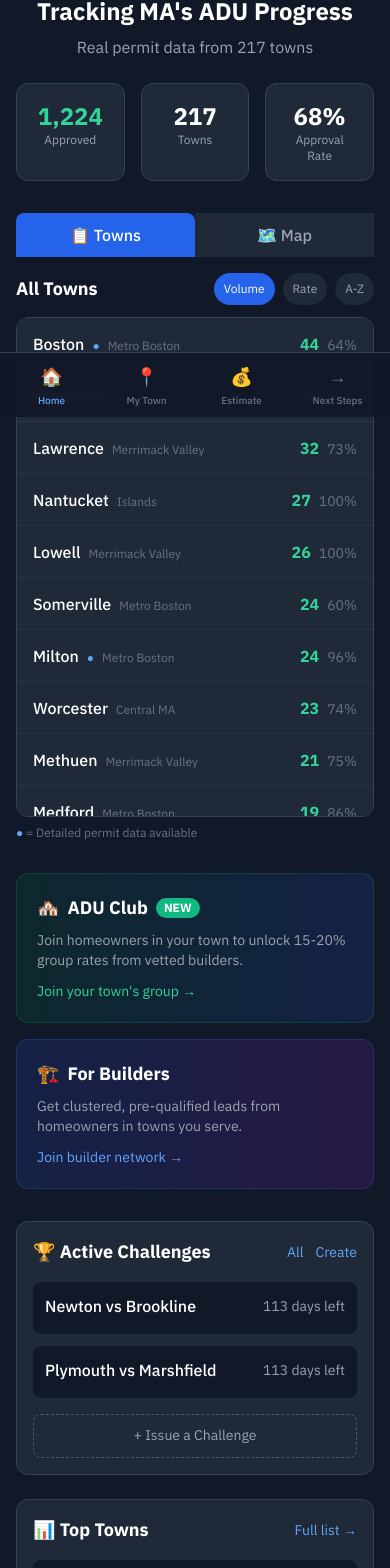
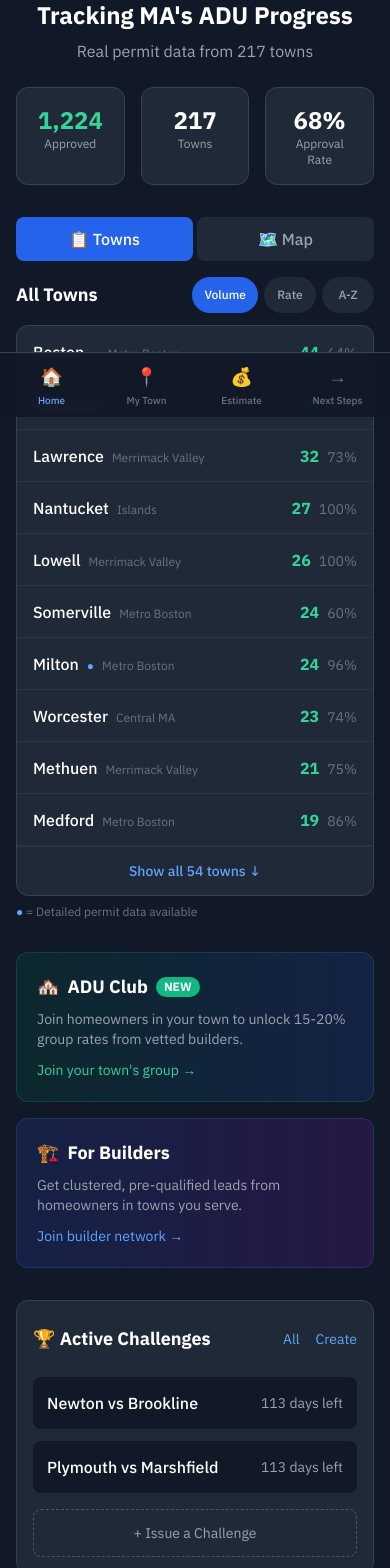
Before and after one commit to atwoodcollects/adupulse, a Next.js app: page / in a window 390 px wide. Shown: the part 427-1995 px from the top of the page. Built offline with nearby package versions, Linux system fonts and the light colour scheme.

Commit message:
Mobile perf: lazy map, collapsible town list, wider tap targets

```diff
--- a/src/app/page.tsx
+++ b/src/app/page.tsx
@@ -2,9 +2,11 @@
 
 import Link from 'next/link'
 import TownNav from '@/components/TownNav'
-import TownMap from '@/components/TownMap'
-import { useState } from 'react'
+import { useState, useEffect, lazy, Suspense } from 'react'
 import { useTown } from '@/contexts/TownContext'
+
+// Lazy load the map — only renders when user taps "Map" tab
+const TownMap = lazy(() => import('@/components/TownMap'))
 
 const towns = [
   { name: 'Boston', submitted: 69, approved: 44, region: 'Metro Boston', hasDetail: true },
@@ -70,7 +72,6 @@ const activeChallenges = [
   { townA: 'Plymouth', townB: 'Marshfield', end: '2026-05-31', daysLeft: 113 },
 ]
 
-// Intent-based entry points for mobile
 const intents = [
   { icon: '✅', label: 'Check feasibility', desc: 'Can I build an ADU?', href: '/quiz', color: 'border-emerald-500/30 bg-emerald-900/20' },
   { icon: '💰', label: 'Estimate cost & ROI', desc: 'What will it cost?', href: '/estimate', color: 'border-blue-500/30 bg-blue-900/20' },
@@ -78,10 +79,28 @@ const intents = [
   { icon: '📊', label: 'Compare towns', desc: 'How does mine stack up?', href: '/leaderboard', color: 'border-amber-500/30 bg-amber-900/20' },
 ]
 
+const MOBILE_INITIAL_COUNT = 10
+
 export default function Home() {
   const { selectedTown, setSelectedTown } = useTown()
   const [mobileTab, setMobileTab] = useState<'towns' | 'map'>('towns')
   const [sortBy, setSortBy] = useState<'volume' | 'rate' | 'alpha'>('volume')
+  const [showAllTowns, setShowAllTowns] = useState(false)
+  const [mapLoaded, setMapLoaded] = useState(false)
+  const [isDesktop, setIsDesktop] = useState(false)
+
+  // Check if desktop to auto-load map
+  useEffect(() => {
+    const mq = window.matchMedia('(min-width: 768px)')
+    setIsDesktop(mq.matches)
+    if (mq.matches) setMapLoaded(true)
+    const handler = (e: MediaQueryListEvent) => {
+      setIsDesktop(e.matches)
+      if (e.matches) setMapLoaded(true)
+    }
+    mq.addEventListener('change', handler)
+    return () => mq.removeEventListener('change', handler)
+  }, [])
 
   const sortedTowns = [...towns].sort((a, b) => {
     if (sortBy === 'alpha') return a.name.localeCompare(b.name)
@@ -97,8 +116,13 @@ export default function Home() {
   const totalSubmitted = towns.reduce((sum, t) => sum + t.submitted, 0)
   const overallRate = Math.round((totalApproved / totalSubmitted) * 100)
 
-  // Personalized town data if user has selected one
   const myTownData = selectedTown ? towns.find(t => t.name === selectedTown) : null
+
+  // Handle map tab — trigger lazy load
+  const handleMapTab = () => {
+    setMobileTab('map')
+    setMapLoaded(true)
+  }
 
   return (
     <div className="min-h-screen bg-gray-900">
@@ -124,7 +148,7 @@ export default function Home() {
       </Link>
 
       <main className="max-w-6xl mx-auto px-4 py-6 md:py-8">
-        {/* MOBILE: Personalized town header if user has one */}
+        {/* MOBILE: Personalized town header */}
         {myTownData && (
           <div className="md:hidden bg-gray-800 border border-gray-700 rounded-xl p-4 mb-4">
             <div className="flex items-center justify-between mb-2">
@@ -132,7 +156,7 @@ export default function Home() {
                 <span className="text-lg">📍</span>
                 <span className="text-white font-bold">Your Town: {selectedTown}</span>
               </div>
-              <button onClick={() => setSelectedTown('')} className="text-gray-500 text-xs hover:text-gray-300">Change</button>
+              <button onClick={() => setSelectedTown('')} className="text-gray-500 text-xs hover:text-gray-300 min-h-[32px] px-2">Change</button>
             </div>
             <div className="grid grid-cols-3 gap-2 text-center mb-3">
               <div className="bg-gray-900/50 rounded-lg p-2">
@@ -149,16 +173,16 @@ export default function Home() {
               </div>
             </div>
             <Link href={`/towns/${selectedTown?.toLowerCase().replace(/\s+/g, '-')}`}
-              className="block text-center text-blue-400 text-sm font-medium py-2 bg-blue-600/10 rounded-lg hover:bg-blue-600/20">
+              className="block text-center text-blue-400 text-sm font-medium py-2.5 bg-blue-600/10 rounded-lg hover:bg-blue-600/20 min-h-[44px]">
               View full {selectedTown} data →
             </Link>
           </div>
         )}
 
-        {/* MOBILE: Intent-based entry — "What are you trying to do?" */}
+        {/* MOBILE: Intent-based entry */}
         <div className="md:hidden mb-6">
           <h2 className="text-gray-400 text-sm font-medium mb-3">What are you trying to do?</h2>
-          <div className="grid grid-cols-2 gap-2">
+          <div className="grid grid-cols-2 gap-3">
             {intents.map(intent => (
               <Link key={intent.href} href={intent.href}
                 className={`rounded-xl p-3.5 border ${intent.color} hover:opacity-90 active:opacity-75 transition-opacity min-h-[80px]`}>
@@ -200,29 +224,30 @@ export default function Home() {
         </div>
 
         {/* Mobile Tabs */}
-        <div className="md:hidden flex mb-4">
+        <div className="md:hidden flex gap-1 mb-4">
           <button onClick={() => setMobileTab('towns')}
-            className={`flex-1 py-2.5 text-center font-medium transition-colors min-h-[44px] ${
-              mobileTab === 'towns' ? 'bg-blue-600 text-white rounded-t-lg' : 'bg-gray-800 text-gray-400'}`}>
+            className={`flex-1 py-2.5 text-center font-medium transition-colors min-h-[44px] rounded-lg ${
+              mobileTab === 'towns' ? 'bg-blue-600 text-white' : 'bg-gray-800 text-gray-400'}`}>
             📋 Towns
           </button>
-          <button onClick={() => setMobileTab('map')}
-            className={`flex-1 py-2.5 text-center font-medium transition-colors min-h-[44px] ${
-              mobileTab === 'map' ? 'bg-blue-600 text-white rounded-t-lg' : 'bg-gray-800 text-gray-400'}`}>
+          <button onClick={handleMapTab}
+            className={`flex-1 py-2.5 text-center font-medium transition-colors min-h-[44px] rounded-lg ${
+              mobileTab === 'map' ? 'bg-blue-600 text-white' : 'bg-gray-800 text-gray-400'}`}>
             🗺️ Map
           </button>
         </div>
 
         {/* Towns + Map Grid */}
         <div className="grid md:grid-cols-2 gap-6 mb-8">
+          {/* Town List */}
           <div className={`${mobileTab === 'towns' ? 'block' : 'hidden'} md:block`}>
             <div className="flex items-center justify-between mb-3">
               <h2 className="text-lg font-bold text-white">All Towns</h2>
-              <div className="flex gap-2">
+              <div className="flex gap-1.5 sm:gap-2">
                 {(['volume', 'rate', 'alpha'] as const).map(key => (
                   <button key={key} onClick={() => setSortBy(key)}
-                    className={`px-2.5 py-1.5 text-xs rounded-full min-h-[32px] ${
-                      sortBy === key ? 'bg-blue-600 text-white' : 'bg-gray-800 text-gray-400'}`}>
+                    className={`px-3 py-2 text-xs rounded-full min-h-[36px] min-w-[52px] font-medium ${
+                      sortBy === key ? 'bg-blue-600 text-white' : 'bg-gray-800 text-gray-400 hover:bg-gray-700'}`}>
                     {key === 'volume' && 'Volume'}
                     {key === 'rate' && 'Rate'}
                     {key === 'alpha' && 'A-Z'}
@@ -231,8 +256,12 @@ export default function Home() {
               </div>
             </div>
 
-            <div className="bg-gray-800 border border-gray-700 rounded-xl overflow-hidden max-h-[500px] overflow-y-auto">
-              {sortedTowns.map(town => {
+            <div className="bg-gray-800 border border-gray-700 rounded-xl overflow-hidden">
+              {/* On mobile: show limited list. On desktop: show all with scroll */}
+              <div className="md:max-h-[500px] md:overflow-y-auto">
+                {sortedTowns
+                  .slice(0, showAllTowns ? undefined : MOBILE_INITIAL_COUNT)
+                  .map(town => {
                     const rate = town.submitted > 0 ? Math.round((town.approved / town.submitted) * 100) : 0
                     const href = town.hasDetail ? `/${town.name.toLowerCase()}` : `/town/${encodeURIComponent(town.name)}`
                     const isMyTown = town.name === selectedTown
@@ -257,12 +286,40 @@ export default function Home() {
                     )
                   })}
               </div>
+
+              {/* Mobile: Show more / Show less */}
+              {!showAllTowns && sortedTowns.length > MOBILE_INITIAL_COUNT && (
+                <button
+                  onClick={() => setShowAllTowns(true)}
+                  className="md:hidden w-full py-3.5 text-blue-400 text-sm font-medium hover:bg-gray-700/30 active:bg-gray-700/50 transition-colors min-h-[48px] border-t border-gray-700/50"
+                >
+                  Show all {sortedTowns.length} towns ↓
+                </button>
+              )}
+              {showAllTowns && sortedTowns.length > MOBILE_INITIAL_COUNT && (
+                <button
+                  onClick={() => setShowAllTowns(false)}
+                  className="md:hidden w-full py-3.5 text-gray-500 text-sm font-medium hover:bg-gray-700/30 active:bg-gray-700/50 transition-colors min-h-[48px] border-t border-gray-700/50"
+                >
+                  Show less ↑
+                </button>
+              )}
+            </div>
             <p className="text-gray-500 text-xs mt-2"><span className="text-blue-400">●</span> = Detailed permit data available</p>
           </div>
 
-          <div className={`${mobileTab === 'map' ? 'block' : 'hidden'} md:block`}>
+          {/* Map — lazy loaded: only renders on desktop or when mobile user taps Map tab */}
+          <div className={`${mobileTab === 'map' || isDesktop ? 'block' : 'hidden'} ${!isDesktop && mobileTab !== 'map' ? 'md:block' : ''}`}>
             <h2 className="text-lg font-bold text-white mb-3">Map</h2>
+            {mapLoaded ? (
+              <Suspense fallback={<div className="bg-gray-800 border border-gray-700 rounded-xl h-[400px] sm:h-[500px] flex items-center justify-center text-gray-500">Loading map...</div>}>
                 <TownMap />
+              </Suspense>
+            ) : (
+              <div className="bg-gray-800 border border-gray-700 rounded-xl h-[400px] flex items-center justify-center text-gray-500 text-sm">
+                Tap &ldquo;Map&rdquo; to load
+              </div>
+            )}
           </div>
         </div>
 
@@ -292,15 +349,15 @@ export default function Home() {
           <div className="bg-gray-800 border border-gray-700 rounded-xl p-4 md:p-6">
             <div className="flex items-center justify-between mb-4">
               <h2 className="text-lg font-bold text-white">🏆 Active Challenges</h2>
-              <div className="flex gap-3">
-                <Link href="/challenges" className="text-blue-400 text-sm hover:underline">All</Link>
-                <Link href="/challenge/new" className="text-blue-400 text-sm hover:underline">Create</Link>
+              <div className="flex gap-4">
+                <Link href="/challenges" className="text-blue-400 text-sm hover:underline min-h-[44px] flex items-center">All</Link>
+                <Link href="/challenge/new" className="text-blue-400 text-sm hover:underline min-h-[44px] flex items-center">Create</Link>
               </div>
             </div>
             <div className="space-y-3">
               {activeChallenges.map((c, i) => (
                 <Link key={i} href={`/challenge?a=${c.townA}&b=${c.townB}&start=2026-03-01&end=${c.end}`}
-                  className="block bg-gray-900 rounded-lg p-3 hover:bg-gray-700/50 active:bg-gray-700 transition-colors min-h-[52px]">
+                  className="block bg-gray-900 rounded-lg p-3.5 hover:bg-gray-700/50 active:bg-gray-700 transition-colors min-h-[52px]">
                   <div className="flex justify-between items-center">
                     <span className="text-white font-medium">{c.townA} vs {c.townB}</span>
                     <span className="text-gray-400 text-sm">{c.daysLeft} days left</span>
@@ -308,7 +365,7 @@ export default function Home() {
                 </Link>
               ))}
             </div>
-            <Link href="/challenge/new" className="block mt-4 text-center py-2.5 border border-dashed border-gray-600 rounded-lg text-gray-400 hover:text-white hover:border-gray-500 transition-colors text-sm min-h-[44px]">
+            <Link href="/challenge/new" className="block mt-4 text-center py-3 border border-dashed border-gray-600 rounded-lg text-gray-400 hover:text-white hover:border-gray-500 transition-colors text-sm min-h-[48px] flex items-center justify-center">
               + Issue a Challenge
             </Link>
           </div>
@@ -316,12 +373,12 @@ export default function Home() {
           <div className="bg-gray-800 border border-gray-700 rounded-xl p-4 md:p-6">
             <div className="flex items-center justify-between mb-4">
               <h2 className="text-lg font-bold text-white">📊 Top Towns</h2>
-              <Link href="/leaderboard" className="text-blue-400 text-sm hover:underline">Full list →</Link>
+              <Link href="/leaderboard" className="text-blue-400 text-sm hover:underline min-h-[44px] flex items-center">Full list →</Link>
             </div>
             <div className="space-y-2">
               {topTowns.map((town, i) => (
                 <Link key={town.name} href={`/town/${encodeURIComponent(town.name)}`}
-                  className="flex items-center justify-between py-2.5 px-3 bg-gray-900 rounded-lg hover:bg-gray-700/50 active:bg-gray-700 transition-colors min-h-[48px]">
+                  className="flex items-center justify-between py-3 px-3 bg-gray-900 rounded-lg hover:bg-gray-700/50 active:bg-gray-700 transition-colors min-h-[52px]">
                   <div className="flex items-center gap-3">
                     <span className="text-gray-500 w-6">#{i + 1}</span>
                     <span className="text-white font-medium">{town.name}</span>
@@ -360,13 +417,13 @@ export default function Home() {
               <p>Data: EOHLC Survey Feb 2026 · Population: Census 2024</p>
               <p className="text-xs mt-1"><span className="text-blue-400">●</span> Blue towns have detailed permit data scraped directly from town portals.</p>
             </div>
-            <div className="flex flex-wrap gap-4 sm:gap-6">
-              <Link href="/blog" className="hover:text-white min-h-[44px] flex items-center">Blog</Link>
-              <Link href="/club" className="hover:text-white min-h-[44px] flex items-center">Club</Link>
-              <Link href="/builders" className="hover:text-white min-h-[44px] flex items-center">Builders</Link>
-              <Link href="/scorecards" className="hover:text-white min-h-[44px] flex items-center">Scorecards</Link>
-              <Link href="/leaderboard" className="hover:text-white min-h-[44px] flex items-center">Leaderboard</Link>
-              <Link href="/challenge/new" className="hover:text-white min-h-[44px] flex items-center">Challenge</Link>
+            <div className="flex flex-wrap gap-1">
+              <Link href="/blog" className="hover:text-white min-h-[44px] min-w-[44px] flex items-center justify-center px-2.5">Blog</Link>
+              <Link href="/club" className="hover:text-white min-h-[44px] min-w-[44px] flex items-center justify-center px-2.5">Club</Link>
+              <Link href="/builders" className="hover:text-white min-h-[44px] min-w-[44px] flex items-center justify-center px-2.5">Builders</Link>
+              <Link href="/scorecards" className="hover:text-white min-h-[44px] min-w-[44px] flex items-center justify-center px-2.5">Scorecards</Link>
+              <Link href="/leaderboard" className="hover:text-white min-h-[44px] min-w-[44px] flex items-center justify-center px-2.5">Leaderboard</Link>
+              <Link href="/challenge/new" className="hover:text-white min-h-[44px] min-w-[44px] flex items-center justify-center px-2.5">Challenge</Link>
             </div>
           </div>
         </div>
```
Lines whose indentation alone changed are shown as unchanged.
